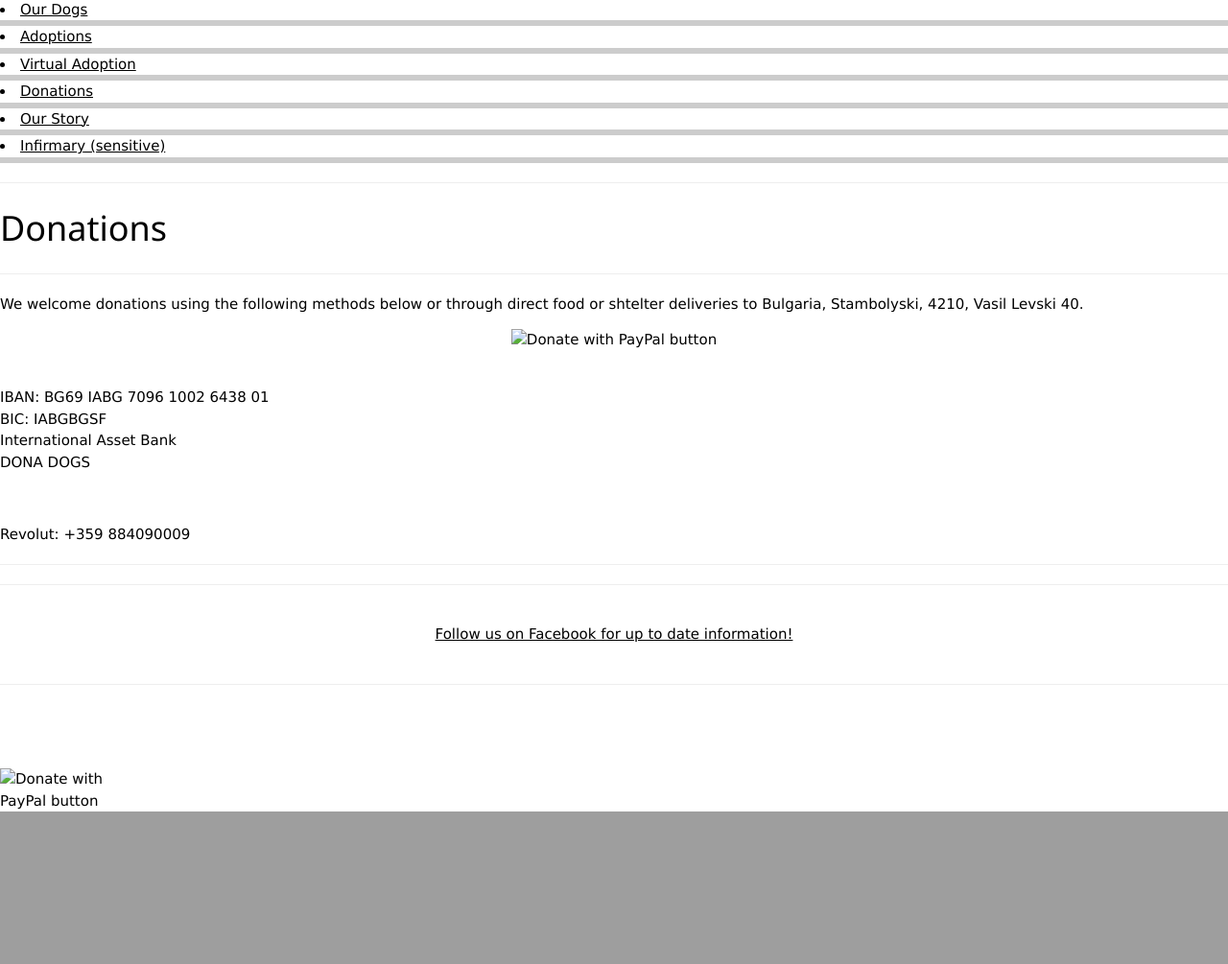
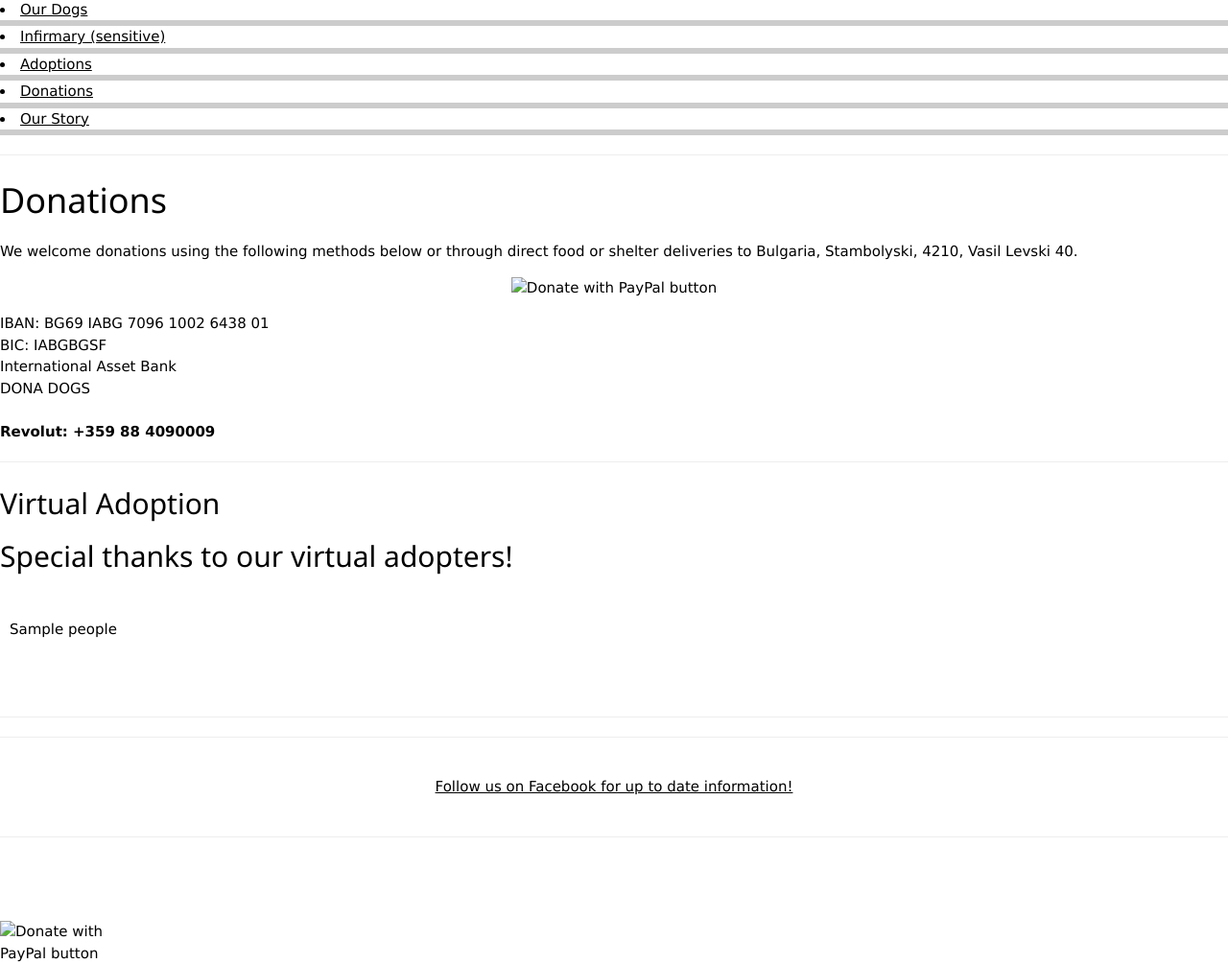
Before and after one commit to AtanasKodzhamanov/Dona-Dogs, a Django app: page /en/donations/ in a window 1280 px wide. Shown: the part 962-1967 px from the top of the page at 96% size. Before the commit the page ends 1808 px from the top, so only its background shows below. Run offline with Django 4.2, Linux system fonts and the light colour scheme; tables that the repository leaves empty hold one stand-in row (values such as "Sample post"); some libraries are stand-ins or nearby versions.

Commit message:
Style fixes and section move

```diff
--- a/DogShelter/web/views.py
+++ b/DogShelter/web/views.py
@@ -71,8 +71,11 @@ def show_donations(request):
         'python', About.objects.all().order_by("order"))
     dataDonations = serializers.serialize(
         'python', Donations.objects.all().order_by("amount"))
+    dataPeople = serializers.serialize(
+        'python', People.objects.all().order_by("?"))
 
     context = {
+        "dataPeople": dataPeople,
         "dataAbout": dataAbout,
         "dataDonations": dataDonations,
         "dataNoticeBoard": dataNoticeBoard
@@ -88,10 +91,10 @@ def show_giftAdoption(request):
 
     # return list of virtual adopters
 
-    ip = request.META.get('REMOTE_ADDR', None)
+    #ip = request.META.get('REMOTE_ADDR', None)
 
     context = {
-        "ip": ip,
+        # "ip": ip,
 
         "dataPeople": dataPeople,
         "dataNoticeBoard": dataNoticeBoard
--- a/templates/common.html
+++ b/templates/common.html
@@ -43,20 +43,21 @@
         <a href="{% url 'home' %}">{% trans "Our Dogs" %}</a>
       </li>
       <li class="w3-bottombar w3-hover-border-black w3-bar-item  w3-mobile">
+        <a href="{% url 'infirmary' %}">{% trans "Infirmary (sensitive)" %}</a>
+      </li>
+      <li class="w3-bottombar w3-hover-border-black w3-bar-item  w3-mobile">
         <a href="{% url 'adoptions' %}">{% trans "Adoptions" %}</a>
       </li>
-      <li class="w3-bottombar w3-hover-border-black w3-bar-item w3-mobile">
+      {% comment %} <li class="w3-bottombar w3-hover-border-black w3-bar-item w3-mobile">
         <a href="{% url 'giftadoption' %}">{% trans "Virtual Adoption" %}</a>
-      </li>
+      </li> {% endcomment %}
       <li  class="w3-bottombar w3-hover-border-black w3-bar-item  w3-mobile">
         <a href="{% url 'donations' %}">{% trans "Donations" %}</a>
       </li>
       <li  class="w3-bottombar w3-hover-border-black w3-bar-item  w3-mobile">
         <a href="{% url 'about' %}">{% trans "Our Story" %}</a>
       </li>
-      <li class="w3-bottombar w3-hover-border-black w3-bar-item  w3-mobile">
-        <a href="{% url 'infirmary' %}">{% trans "Infirmary (sensitive)" %}</a>
-      </li>
+
 
     </nav>
     <hr>
--- a/templates/donations.html
+++ b/templates/donations.html
@@ -9,25 +9,7 @@
     <div>
       <h1>{% trans "Donations" %}</h1>
     </div>
-    <hr>
-      <p>{% trans "We welcome donations using the following methods below or through direct food or shtelter deliveries to Bulgaria, Stambolyski, 4210, Vasil Levski 40." %}</p>
-    <div align="center" >
-      <form action="https://www.paypal.com/donate" method="post" target="_top" align="center" >
-      <input id="sizingPayPal" type="image" src="https://pics.paypal.com/00/s/ZmJmYzIxMjItNGVmYS00ODQxLTk5M2QtMTIwY2U3MWQ4ZmQw/file.PNG" border="0" name="submit" position="top" title="PayPal - The safer, easier way to pay online!" alt="Donate with PayPal button"/>
-      <input type="hidden" name="hosted_button_id" value="CL7UWKW3PY6M4" />
-    </form>
-    </div>
-    <br>
 
-    <p> IBAN: BG69 IABG 7096 1002 6438 01
-      <br> BIC: IABGBGSF
-      <br> International Asset Bank
-      <br> DONA DOGS
-    </p>
-    <br>
-    <p>Revolut: +359 884090009</p>
-
-    <hr>
     {% for notice in dataNoticeBoard %}
       {% if notice.fields.location == "Donations" %}
         <article>
@@ -43,7 +25,63 @@
       {% endif %}
     {% endfor %}
 
+      <p>{% trans "We welcome donations using the following methods below or through direct food or shelter deliveries to Bulgaria, Stambolyski, 4210, Vasil Levski 40." %}</p>
 
+    <div align="center" >
+      <form action="https://www.paypal.com/donate" method="post" target="_top" align="center" >
+      <input id="sizingPayPal" type="image" src="https://pics.paypal.com/00/s/ZmJmYzIxMjItNGVmYS00ODQxLTk5M2QtMTIwY2U3MWQ4ZmQw/file.PNG" border="0" name="submit" position="top" title="PayPal - The safer, easier way to pay online!" alt="Donate with PayPal button"/>
+      <input type="hidden" name="hosted_button_id" value="CL7UWKW3PY6M4" />
+    </form>
+    </div>
+
+    <p> IBAN: BG69 IABG 7096 1002 6438 01
+      <br> BIC: IABGBGSF
+      <br> International Asset Bank
+      <br> DONA DOGS
+      <br>
+      <br> <b>Revolut: +359 88 4090009</b></p>
+
+    <hr>
+
+
+    <div>
+      <h2>{% trans "Virtual Adoption" %}</h2>
+    </div>
+
+    {% for notice in dataNoticeBoard %}
+    {% if notice.fields.location == "Virtual" %}
+    <article>
+      <div ><p>
+        {% if L == "bg" %}
+        {{notice.fields.note_bg}}
+        {% else %}
+        {{notice.fields.note_eng}}
+      {% endif %}</p>
+      </div>
+    </article>
+    <hr>
+    {% endif %}
+  {% endfor %}
+
+    <div class="parent">
+      <h2>{% trans "Special thanks to our virtual adopters!" %}</h2>
+      <br>
+      {% for instance in dataPeople %}
+      {% if instance.fields.virtual_adopter == "Y" %}
+      <div class="child" style="border: 0px">
+      {% if L == "bg" %}
+      <p style="margin: 10px 0px 10px 0px;">{{instance.fields.person_name_bg}} &nbsp<p>
+      {% else %}
+      <p style="margin: 10px;">{{instance.fields.person_name_eng}} &nbsp<p>
+    {% endif %}
+  </div>
+        {% endif %}
+    {% endfor %}
+      <br>
+      <br>
+  </div>
+
+  <hr>
     {% for instance in dataAbout %}
     {% if instance.fields.location == "Donations" %}
   <div class="parent">
@@ -53,7 +91,7 @@
     {% else %}
     <h2>{{instance.fields.section_title_eng}}</h2>
   {% endif %}
-
+  <br>
     <div>
       {% if L == "bg" %}
       <p>{{instance.fields.section_desc_bg}}</p>
```
Also changed, not shown: locale/bg/LC_MESSAGES/django.po, 2 other files.
